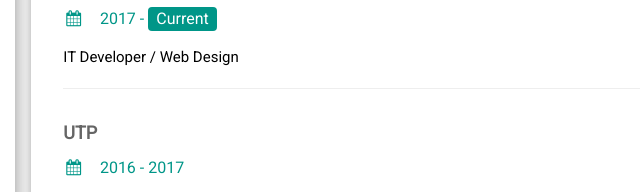
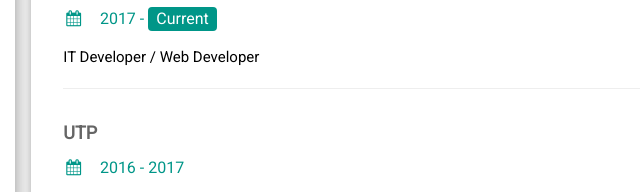
Before and after one commit to fake250598/curriculummm, a plain HTML site: page index.html in a window 1280 px wide. Shown: the part 900-1092 px from the top of the page, 406-1046 px from the left. Drawn offline with nearby package versions, Linux system fonts and the light colour scheme.

Commit message:
Update index.html

```diff
--- a/index.html
+++ b/index.html
@@ -115,7 +115,7 @@ html,body,h1,h2,h3,h4,h5,h6 {font-family: "Roboto", sans-serif}
         <div class="w3-container">
           <h5 class="w3-opacity"><b>CIBERTEC</b></h5>
           <h6 class="w3-text-teal"><i class="fa fa-calendar fa-fw w3-margin-right"></i>2017 - <span class="w3-tag w3-teal w3-round">Current</span></h6></h6>
-          <p>IT Developer / Web Design</p>
+          <p>IT Developer / Web Developer</p>
           <hr>
         </div>
         <div class="w3-container">
```
